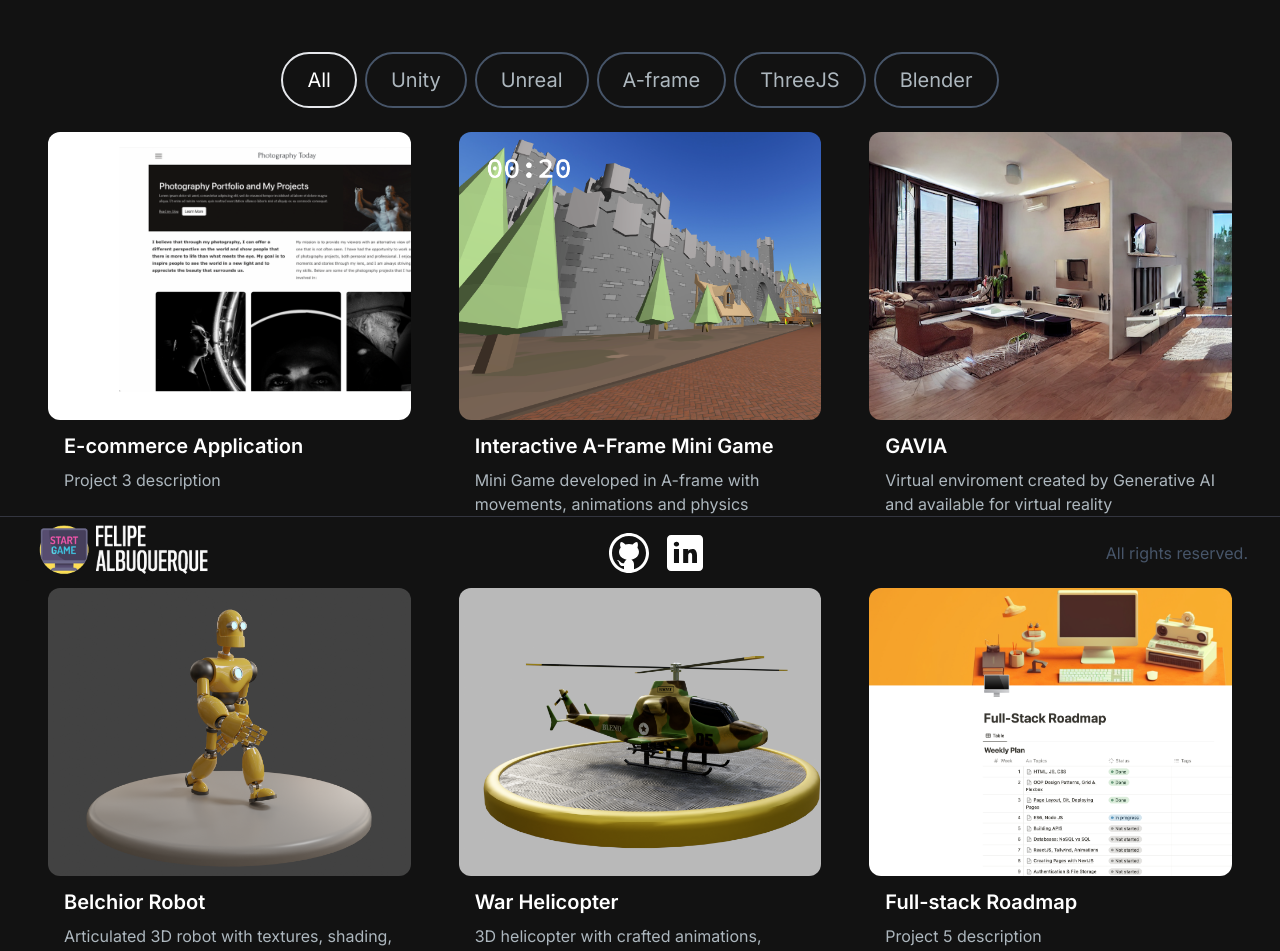
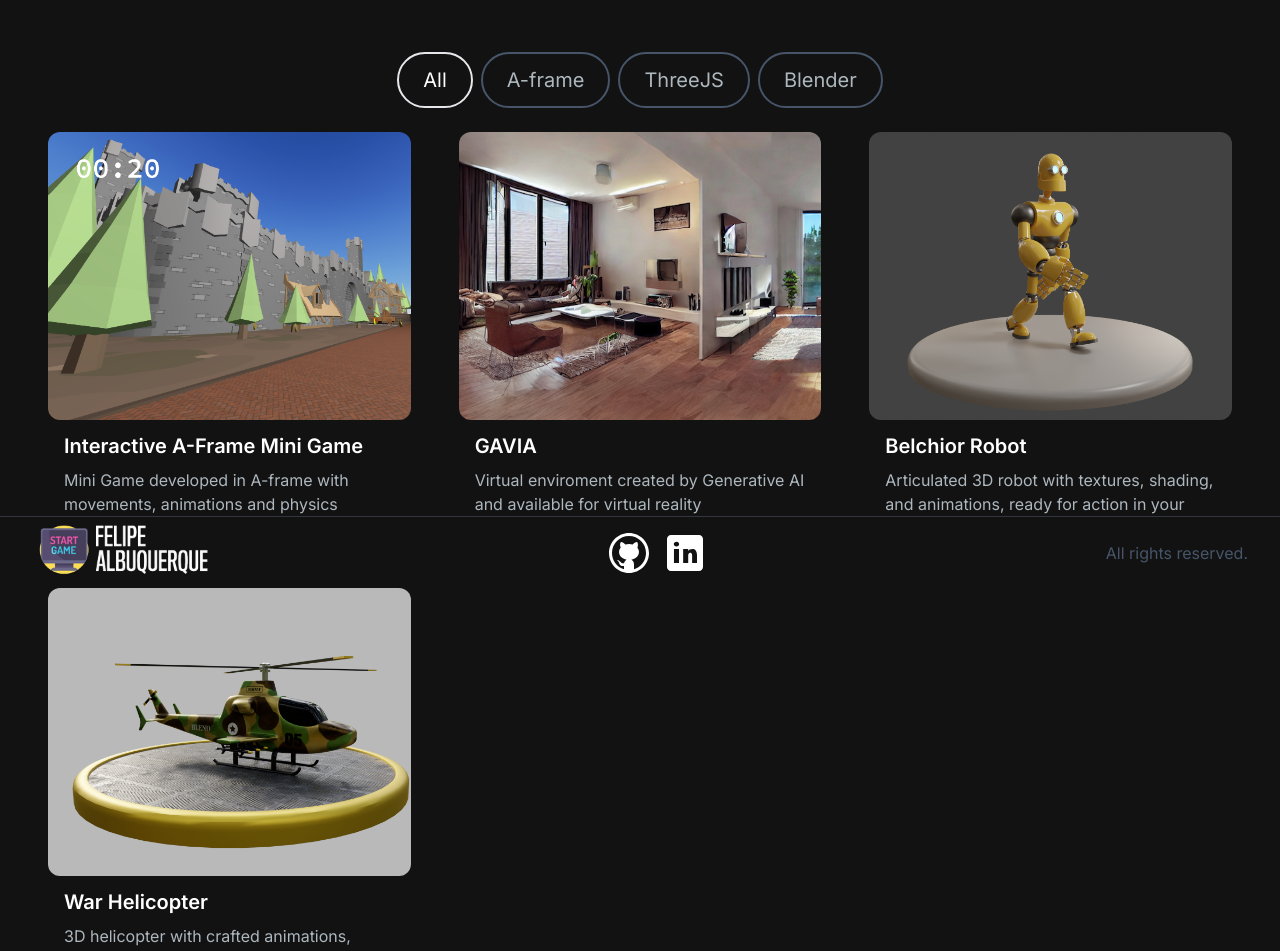
Before and after one commit to felipealbuq/personal-portfolio, a Next.js app: page /projects in a window 1280 px wide. Shown: the part 220-1171 px from the top of the page. Built offline with nearby package versions, Linux system fonts and the light colour scheme.

Commit message:
Initial Commit

```diff
--- a/src/app/page.jsx
+++ b/src/app/page.jsx
@@ -1,5 +1,4 @@
 import Hero from "./hero/page";
-// import ParticlesModel from "./components/3dModels/"
 
 export default function Home() {
   return (
--- a/src/app/projects/page.jsx
+++ b/src/app/projects/page.jsx
@@ -7,15 +7,6 @@ import { motion, useInView } from "framer-motion";
 const projectsData = [
   {
     id: 1,
-    title: "E-commerce Application",
-    description: "Project 3 description",
-    image: "/images/projects/2.png",
-    tag: ["All", "Unity"],
-    gitUrl: "https://github.com/felipealbuq/personal-portfolio",
-    previewUrl: "/images/projects/3.png"
-  },
-  {
-    id: 2,
     title: "Interactive A-Frame Mini Game",
     description: "Mini Game developed in A-frame with movements, animations and physics colliders",
     image: "/images/projects/A-frame-mini-game.png",
@@ -24,7 +15,7 @@ const projectsData = [
     previewUrl: "/videos/projects/A-frame-mini-game-HD.mp4"
   },
   {
-    id: 3,
+    id: 2,
     title: "GAVIA",
     description: "Virtual enviroment created by Generative AI and available for virtual reality",
     image: "/images/projects/GAVIA.png",
@@ -33,7 +24,7 @@ const projectsData = [
     previewUrl: "/videos/projects/GAVIA-720p.mp4"
   },
   {
-    id: 4,
+    id: 3,
     title: "Belchior Robot",
     description: "Articulated 3D robot with textures, shading, and animations, ready for action in your Blender project or game",
     image: "/images/projects/BelchiorRobot.png",
@@ -42,23 +33,14 @@ const projectsData = [
     previewUrl: "/videos/projects/BelchiorRobot-HD.mp4"
   },
   {
-    id: 5,
+    id: 4,
     title: "War Helicopter",
     description: "3D helicopter with crafted animations, including smooth takeoffs, and precise landings, complemented by realistic textures and shading",
     image: "/images/projects/warHelicopter.png",
     tag: ["All", "Blender", "ThreeJS"],
     gitUrl: "https://github.com/felipealbuq/personal-portfolio",
     previewUrl: "/images/projects/5.png"
-  },
-  {
-    id: 6,
-    title: "Full-stack Roadmap",
-    description: "Project 5 description",
-    image: "/images/projects/6.png",
-    tag: ["All", "Blender"],
-    gitUrl: "https://github.com/felipealbuq/personal-portfolio",
-    previewUrl: "/images/projects/6.png"
-  },
+  }
 ];
 
 const Projects = () => {
@@ -91,7 +73,7 @@ const Projects = () => {
             name="All"
             isSelected={tag === "All"}
           />
-          <ProjectTag
+          {/* <ProjectTag
             onClick={handleTagChange}
             name="Unity"
             isSelected={tag === "Unity"}
@@ -100,7 +82,7 @@ const Projects = () => {
             onClick={handleTagChange}
             name="Unreal"
             isSelected={tag === "Unreal"}
-          />
+          /> */}
           <ProjectTag
             onClick={handleTagChange}
             name="A-frame"
```
